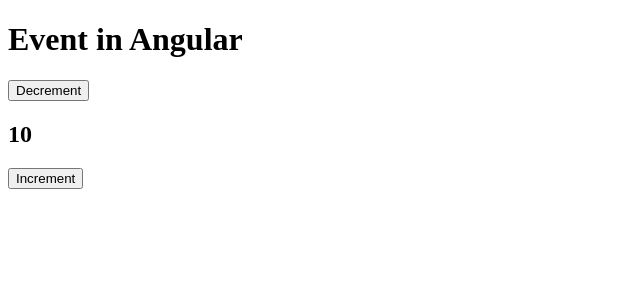
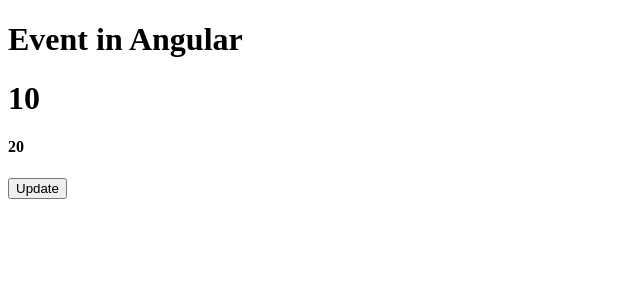
Before and after one commit to yashkhandelwal401/angular-practise, an Angular app: page / in a window 1280 px wide. Shown: the top 300 px of the page, without its empty margins (0-640 px from the left). Built offline with nearby package versions, Linux system fonts and the light colour scheme.

Commit message:
Tutorial 20 - Data Type with signals

```diff
--- a/src/app/app.html
+++ b/src/app/app.html
@@ -1,5 +1,7 @@
 <h1> Event in Angular</h1>
-<!-- <h1> {{data}} </h1> -->
-<button (click)="updateValue('dec')"> Decrement </button>
-<h2> {{count()}}</h2>
-<button (click)="updateValue('inc')"> Increment </button>
+
+<h1> {{data()}}</h1>
+
+<h4> {{count() }} </h4>
+
+<button (click) = "updateValue()"> Update </button>
--- a/src/app/app.ts
+++ b/src/app/app.ts
@@ -1,4 +1,4 @@
-import { Component , effect , signal} from '@angular/core';
+import { Component, computed, Signal, signal, WritableSignal} from '@angular/core';
 import { RouterOutlet } from '@angular/router';
 
 @Component({
@@ -9,24 +9,12 @@
 })
 
 export class App {
-  // data = 100;
-  count = signal(10);
+  // data = signal<number | string > (10)
+  data:WritableSignal<number> = signal(10)
+  count : Signal <number> = computed(()=>20)
 
-  constructor(){
-    effect( ()=>{
-
-      console.log(this.count());
-
-    })
+  updateValue(){
+    // this.data.set(true)
+    this.data.update(val=> val+1)
   }
-
-  updateValue(val:string){
-    // this.data=200
-    if(val=='dec'){
-      this.count.set(this.count()-1)
-    }else{
-      this.count.set(this.count()+1)
-    }
-  }
-
 }
```
